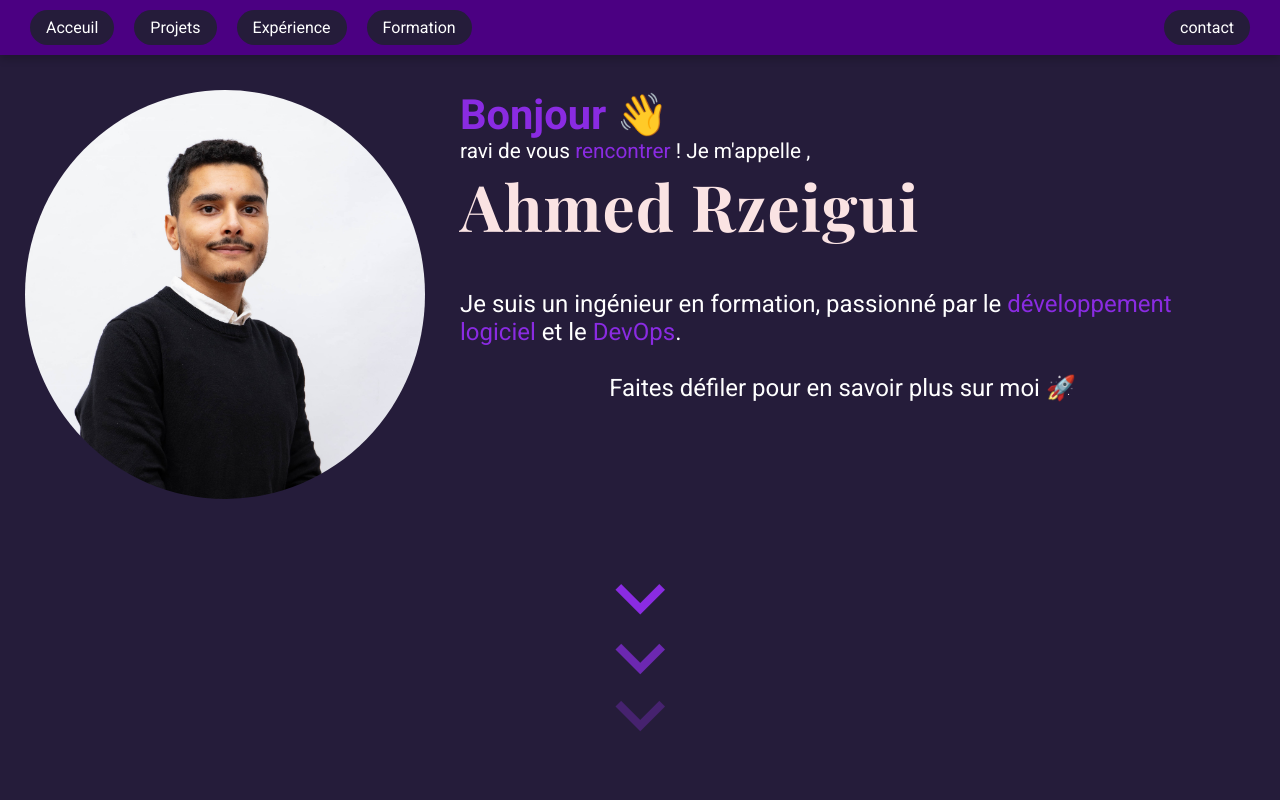
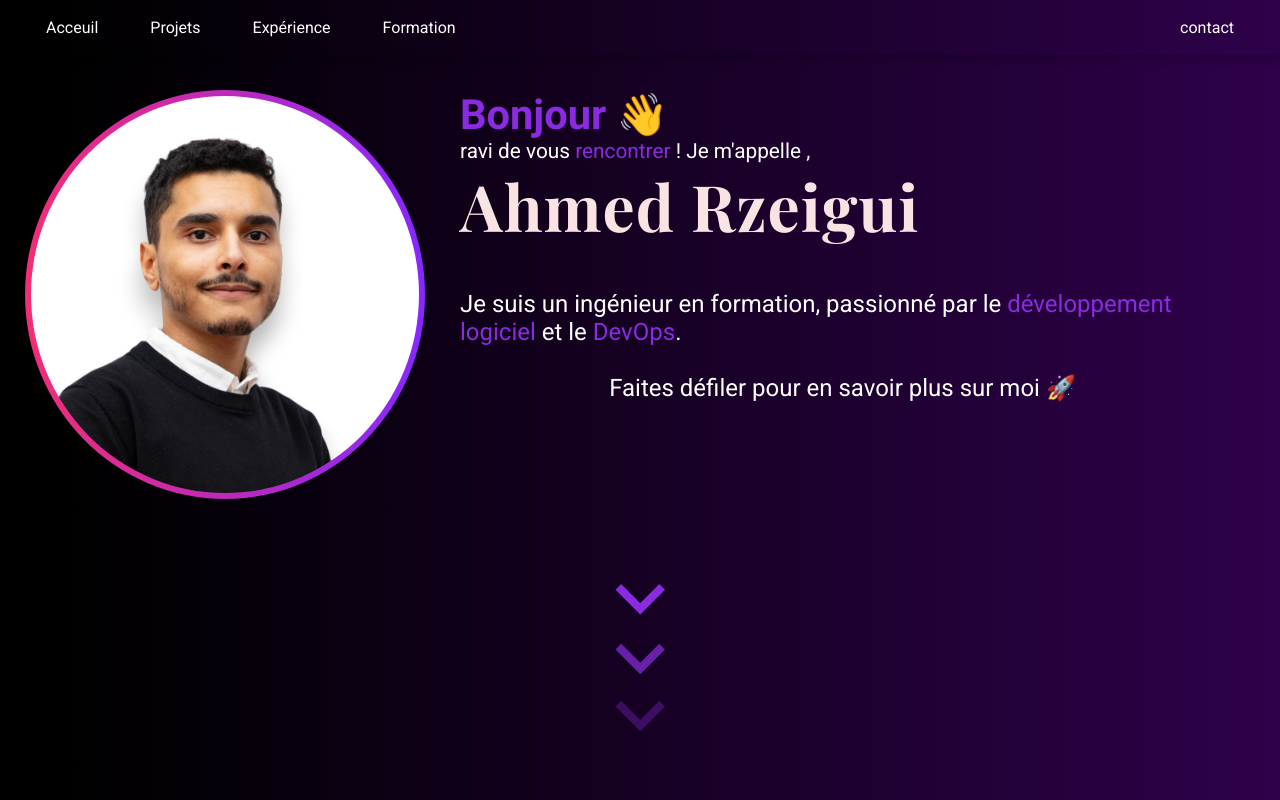
Before and after one commit to Ahmed103c/portfolio, an Angular app in the folder Front/my-prtfolio-app/: page /contact in a window 1280 px wide. Shown: the top 800 px of the page. Built offline with nearby package versions, Linux system fonts and the light colour scheme.

Commit message:
update global color - fix image

```diff
--- a/Front/my-prtfolio-app/src/app/navbar/navbar.component.css
+++ b/Front/my-prtfolio-app/src/app/navbar/navbar.component.css
@@ -75,7 +75,7 @@ nav ul li a:hover {
 } */
 /* --- NAVIGATION STANDARD --- */
 nav {
-  background-color: #4b0082;
+  background: linear-gradient(90deg, #000000 5%, #2e014a 100%);
   width: 100%;
   margin: auto;
   padding: 10px 20px;
@@ -110,7 +110,7 @@ nav ul li a {
   font-size: 1em;
   font-family: "Roboto", serif;
   color: white;
-  background-color: #251c3a;
+  /* background-color: #251c3a; */
   text-decoration: none;
   transition: background-color 0.3s ease;
 }
--- a/Front/my-prtfolio-app/src/app/sections/contact/contact.component.css
+++ b/Front/my-prtfolio-app/src/app/sections/contact/contact.component.css
@@ -7,7 +7,7 @@
   display: flex;
   justify-content: center;
   align-items: center;
-  background-color: #4b0082;
+  background: linear-gradient(90deg, #000000 5%, #150022 95%);
 }
 
 .component__description {
@@ -32,7 +32,7 @@
   padding: 10px 20px;
   text-align: center;
   color: white;
-  background-color: #251c3a;
+  /* background-color: #251c3a; */
   border-radius: 5px;
   box-shadow: 0 2px 4px rgba(0, 0, 0, 0.1);
   cursor: pointer;
@@ -46,7 +46,7 @@ a {
 .con2:hover,
 .con3:hover,
 .con4:hover {
-  background-color: #7e3ff2;
+  background-color: #150022;
 }
 .con1 {
   position: relative;
@@ -55,7 +55,7 @@ a {
 .tooltip-email {
   visibility: hidden;
   font-family: "Roboto", serif;
-  background-color: #7e3ff2;
+  background-color: #150022;
   font-size: 1.5em;
   color: #fff;
   text-align: center;
@@ -117,7 +117,7 @@ a {
   .con2:hover,
   .con3:hover,
   .con4:hover {
-    background-color: #7e3ff2;
+    background-color: #150022;
   }
 
   .con1 {
@@ -127,7 +127,7 @@ a {
   .tooltip-email {
     visibility: hidden;
     font-family: "Roboto", serif;
-    background-color: #7e3ff2;
+    background-color: #150022;
     font-size: 1.2em;
     color: #fff;
     text-align: center;
--- a/Front/my-prtfolio-app/src/app/sections/experience/experience.component.css
+++ b/Front/my-prtfolio-app/src/app/sections/experience/experience.component.css
@@ -1,5 +1,5 @@
 #experience-component {
-  margin: 15px;
+  margin: 100px;
   color: linear-gradient(180deg, #000028 0%, #00557c 100%);
   margin-top: 15px;
   height: 90vh;
--- a/Front/my-prtfolio-app/src/app/sections/presentation/presentation.component.css
+++ b/Front/my-prtfolio-app/src/app/sections/presentation/presentation.component.css
@@ -9,20 +9,45 @@
   grid-template-rows: 50px 120px auto;
   gap: 15px;
 }
-.personal-photo {
+/* .personal-photo {
   grid-column: 1/2;
   grid-row: 1/4;
   padding: 10px;
   display: flex;
   justify-content: left;
   align-items: left;
+} */
+.personal-photo {
+  grid-column: 1/2;
+  grid-row: 1/4;
+  padding: 10px;
+  display: flex;
+  justify-content: center; /* centrer horizontalement */
+  align-items: center;     /* centrer verticalement */
 }
+
 .personal-photo img {
+  width: 400px;
   height: 100%;
-  max-width: 400px;
   aspect-ratio: 1/1;
   object-fit: cover;
   border-radius: 50%;
+  background: linear-gradient(90deg, #f42d75 0%, #8627ff 100%);
+  padding: 6px; /* espace pour le gradient */
+  box-sizing: border-box;
+  /* Utilisation d'un pseudo-élément pour le gradient circulaire */
+  position: relative;
+  z-index: 1;
+}
+
+.personal-photo img::after {
+  content: "";
+  position: absolute;
+  inset: 0;
+  border-radius: 50%;
+  padding: 6px;
+  background: linear-gradient(90deg, #f42d75 0%, #8627ff 100%);
+  z-index: -1;
 }
 
 .welcome {
--- a/Front/my-prtfolio-app/src/styles.css
+++ b/Front/my-prtfolio-app/src/styles.css
@@ -1,6 +1,6 @@
 /* You can add global styles to this file, and also import other style files */
 body {
-  background-color: #251c3a;
+  background: linear-gradient(90deg, #000000 5%, #2e014a 100%);
 }
 * {
   margin: 0;
```
Also changed, not shown: Front/my-prtfolio-app/src/images/ahmed.jpg.
